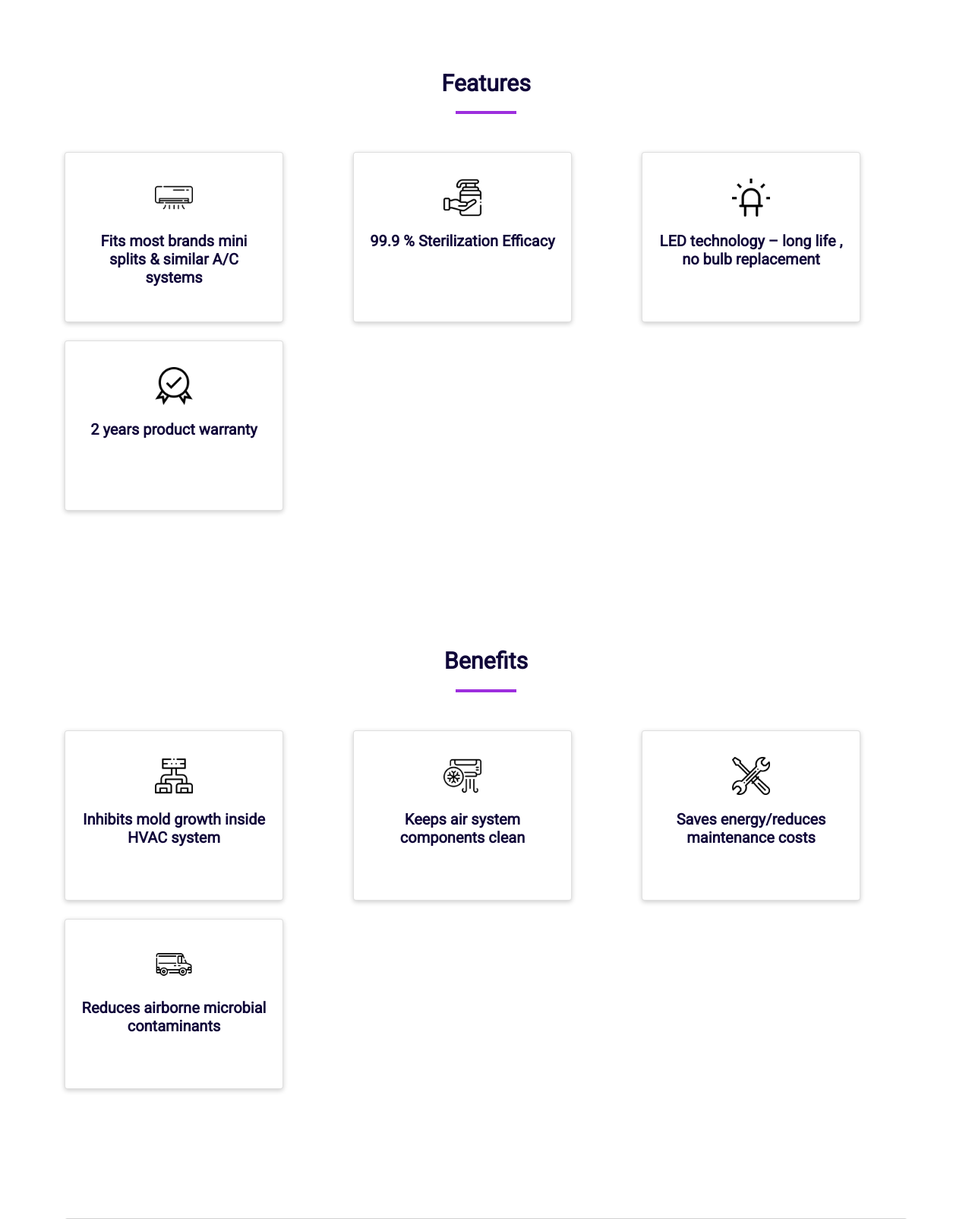
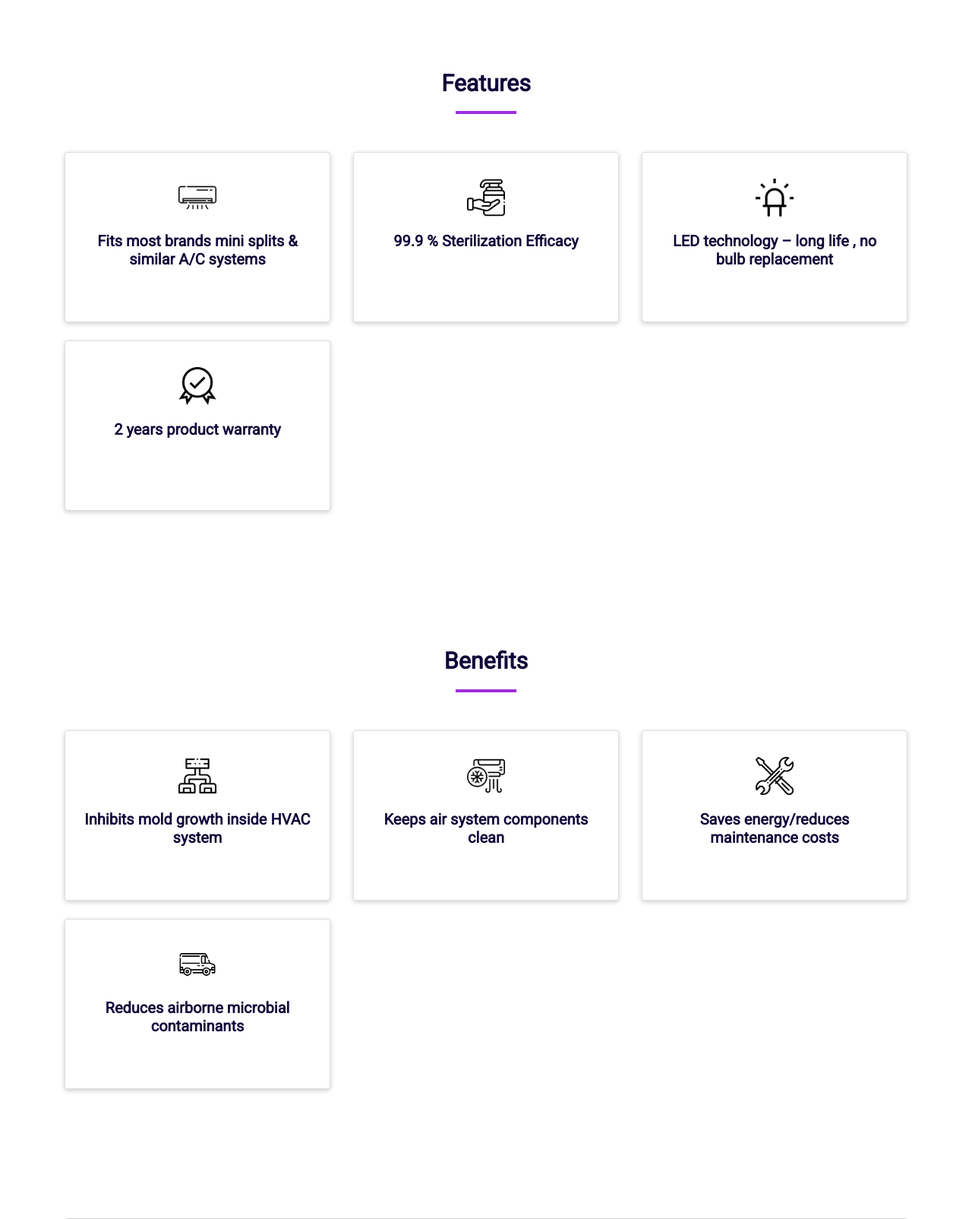
Before and after one commit to karansosa/germiscan-website, a PHP site: page /germisplit.php in a window 1280 px wide. Shown: the part 552-2156 px from the top of the page at 76% size. Run offline with PHP 8.4, Linux system fonts and the light colour scheme; some libraries are stand-ins or nearby versions.

Commit message:
final update

```diff
--- a/germisplit.php
+++ b/germisplit.php
@@ -26,7 +26,7 @@
 	<div class="container app">
 		<div class="row">
 			<div class="col-lg-4 col-md-6 col-sm-12 app-card pt-4">
-				<div class="card app-card" style="width: 18rem;">
+				<div class="card app-card" style="width: auto;">
 					<img class="mt-4" src="img/ac.png " alt="Card image cap">
 					<div class="card-body">
 						<h5 class="card-title text-center">Fits most brands mini splits & similar A/C systems</h5>
@@ -36,7 +36,7 @@
 			</div>
 
 			<div class="col-lg-4 col-md-6 col-sm-12 app-card pt-4">
-				<div class="card app-card" style="width: 18rem;">
+				<div class="card app-card" style="width: auto;">
 					<img class="mt-4" src="img/sterilization.png" alt="Card image cap">
 					<div class="card-body">
 						<h5 class="card-title text-center">99.9 % Sterilization Efficacy</h5>
@@ -45,7 +45,7 @@
 			</div>
 
 			<div class="col-lg-4 col-md-6 col-sm-12 app-card pt-4">
-				<div class="card app-card" style="width: 18rem;">
+				<div class="card app-card" style="width: auto;">
 					<img class="mt-4" src="img/led.png" alt="Card image cap">
 					<div class="card-body">
 						<h5 class="card-title text-center">LED technology – long life , no bulb replacement</h5>
@@ -54,7 +54,7 @@
 			</div>
 
 			<div class="col-lg-4 col-md-6 col-sm-12 app-card pt-4">
-				<div class="card app-card" style="width: 18rem;">
+				<div class="card app-card" style="width: auto;">
 					<img class="mt-4" src="img/label.png" alt="Card image cap">
 					<div class="card-body">
 						<h5 class="card-title text-center">2 years product warranty</h5>
@@ -78,7 +78,7 @@
 	<div class="container app">
 		<div class="row">
 			<div class="col-lg-4 col-md-6 col-sm-12 app-card pt-4">
-				<div class="card app-card" style="width: 18rem;">
+				<div class="card app-card" style="width: auto;">
 					<img class="mt-4" src="img/cs.png " alt="Card image cap">
 					<div class="card-body">
 						<h5 class="card-title text-center">Inhibits mold growth inside HVAC system</h5>
@@ -88,7 +88,7 @@
 			</div>
 
 			<div class="col-lg-4 col-md-6 col-sm-12 app-card pt-4">
-				<div class="card app-card" style="width: 18rem;">
+				<div class="card app-card" style="width: auto;">
 					<img class="mt-4" src="img/air.png" alt="Card image cap">
 					<div class="card-body">
 						<h5 class="card-title text-center">Keeps air system components clean</h5>
@@ -97,7 +97,7 @@
 			</div>
 
 			<div class="col-lg-4 col-md-6 col-sm-12 app-card pt-4">
-				<div class="card app-card" style="width: 18rem;">
+				<div class="card app-card" style="width: auto;">
 					<img class="mt-4" src="img/repair.png" alt="Card image cap">
 					<div class="card-body">
 						<h5 class="card-title text-center">Saves energy/reduces maintenance costs</h5>
@@ -106,7 +106,7 @@
 			</div>
 
 			<div class="col-lg-4 col-md-6 col-sm-12 app-card pt-4">
-				<div class="card app-card" style="width: 18rem;">
+				<div class="card app-card" style="width: auto;">
 					<img class="mt-4" src="img/delivery.png" alt="Card image cap">
 					<div class="card-body">
 						<h5 class="card-title text-center">Reduces airborne microbial contaminants</h5>
--- a/header.php
+++ b/header.php
@@ -67,9 +67,6 @@
 
         </li>
 
-
-
       </ul>
-
     </div>
   </nav>
```
Also changed, not shown: germiscan.php (+6 -6 lines).
